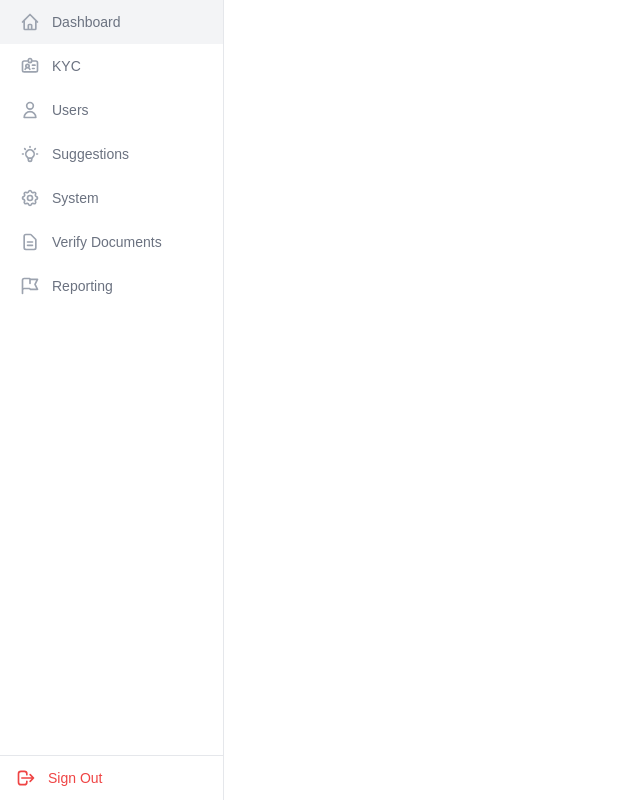
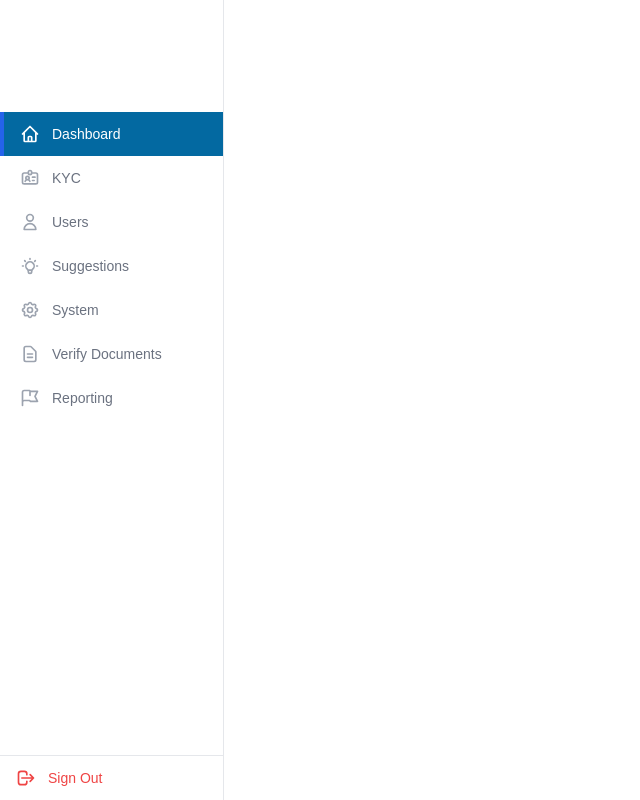
Before and after one commit to Code102SoftwareProject/skill-swap-hub, a Next.js app: page /admin/dashboard in a window 1280 px wide. Shown: the whole page, without its empty margins (0-640 px from the left). Built offline with nearby package versions, Linux system fonts and the light colour scheme.

Commit message:
feat: Restore AdminSidebar component and enhance layout with active link detection

```diff
--- a/src/app/admin/reporting/page.tsx
+++ b/src/app/admin/reporting/page.tsx
@@ -4,7 +4,7 @@
 import { FC } from 'react'
 import { HiOutlineChatAlt2 } from 'react-icons/hi'
 import AdminNavbar from '@/components/Admin/AdminNavbar'
-{/*import AdminSidebar from '@/components/Admin/AdminSidebar'*/}
+import AdminSidebar from '@/components/Admin/AdminSidebar'
 
 interface Report {
   id: number
@@ -24,10 +24,11 @@ const reports: Report[] = [
 const ReportingPage: FC = () => {
   return (
     <div className="flex h-screen">
-      {/*<AdminSidebar />*/}
+     <AdminSidebar />
 
       <div className="flex flex-col flex-1 overflow-hidden">
         <AdminNavbar />
+
 
         <main className="p-6 overflow-auto">
           <h2 className="text-xl font-semibold mb-4">Reporting Table</h2>
--- a/src/components/Admin/adminSidebar.tsx
+++ b/src/components/Admin/adminSidebar.tsx
@@ -1,4 +1,3 @@
-
 'use client'
 
 import { FC } from 'react'
@@ -30,19 +29,21 @@ const AdminSidebar: FC = () => {
   const pathname = usePathname()
 
   return (
-    <aside className="w-56 h-screen bg-white flex flex-col justify-between border-r border-gray-200">
+    <aside className="w-56 h-screen bg-white flex flex-col justify-between border-r border-gray-200 pt-28">
       <div className="flex flex-col w-full">
         {navItems.map((item) => {
-          const isActive = pathname === item.href
           const Icon = item.icon
+          const pathname = usePathname().replace(/^\/admin/, '')
+          const isActive = pathname.startsWith(item.href)
+
           return (
             <Link
               key={item.href}
               href={item.href}
               className={clsx(
-                'flex items-center px-4 py-3 border-l-4',
+                'flex items-center px-4 py-3 border-l-4 transition-all duration-200',
                 isActive
-                  ? 'bg-blue-600 text-white border-blue-600'
+                  ? 'bg-primary text-white border-blue-600'
                   : 'text-gray-500 hover:bg-gray-100 border-transparent'
               )}
             >
```
